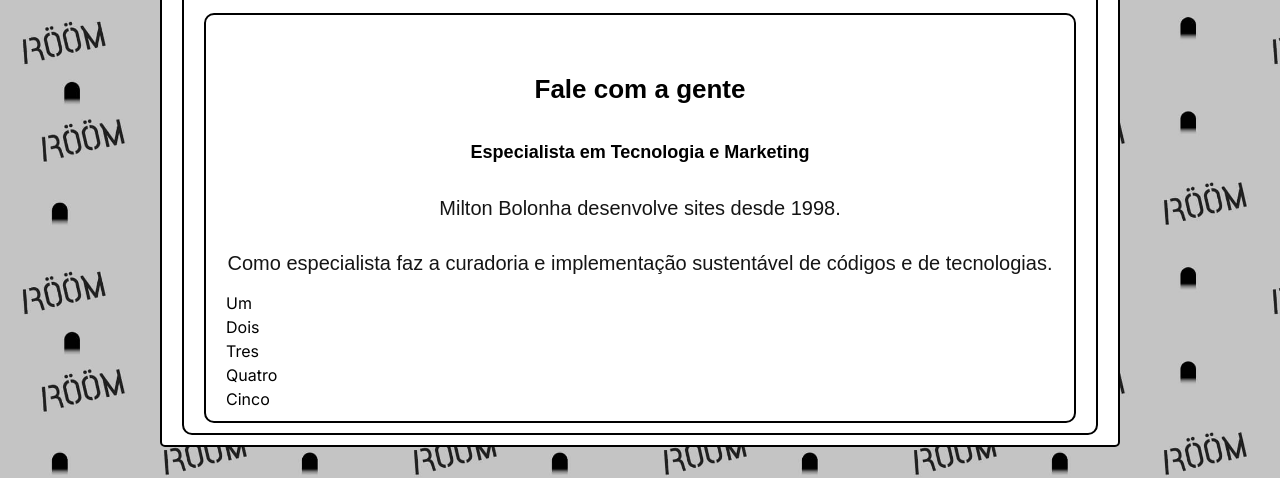
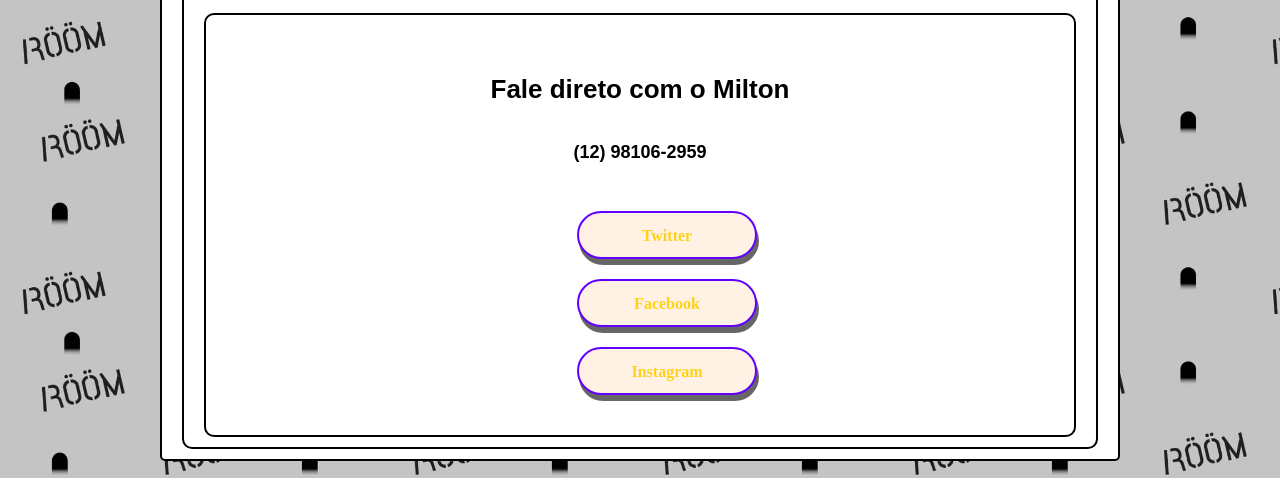
Before and after one commit to miltonbolonha/next-boilerplate, a Next.js app in the folder next-boilerplate/: page /contato in a window 1280 px wide. Shown: the part 170-648 px from the top of the page. Built offline with nearby package versions, Linux system fonts and the light colour scheme.

Commit message:
feature/update theme + contact

```diff
--- a/next-boilerplate/src/components/MainWrapper.js
+++ b/next-boilerplate/src/components/MainWrapper.js
@@ -1,4 +1,4 @@
-import MainMenuData from "../configs/main-menu.json";
+import mainConfigs from "../configs/main-menu.json";
 
 import HeaderContainer from "../containers/HeaderContainer";
 import RowContainer from "../containers/RowContainer";
@@ -33,7 +33,7 @@ const MainWrapper = ({
         {hasHeader !== false ? (
           <HeaderContainer
             opt={{
-              mainMenuStatus: MainMenuData.menu.status,
+              mainMenuStatus: mainConfigs.menu.status,
               logoSvg: "logotipoSvg",
               bgOne: "transparent",
               bgTwo: "transparent",
@@ -41,7 +41,7 @@ const MainWrapper = ({
               hasMenu: hasMenu,
               isDarkLogo: isDarkLogo,
             }}
-            mainMenu={MainMenuData.menu.items}
+            mainMenu={mainConfigs.menu.items}
           />
         ) : null}
 
--- a/next-boilerplate/src/components/SEO.js
+++ b/next-boilerplate/src/components/SEO.js
@@ -48,25 +48,21 @@ const Seo = ({ children, data = null }) => {
       {data.fbAppID ? (
         <meta property='fb:app_id' content={data.social.fbAppID} />
       ) : null}
-      {data.social.twitter ? (
+      {data.twitter ? (
         <meta name='twitter:card' content='summary_large_image' />
       ) : (
         ""
       )}
-      {data.social.twitter ? (
-        <meta name='twitter:creator' content={data.social.twitter} />
+      {data.twitter ? (
+        <meta name='twitter:creator' content={data.twitter} />
       ) : null}
-      {data.social.twitter ? (
-        <meta name='twitter:title' content={data.title} />
-      ) : (
-        ""
-      )}
-      {data.social.twitter ? (
+      {data.twitter ? <meta name='twitter:title' content={data.title} /> : ""}
+      {data.twitter ? (
         <meta name='twitter:description' content={data.description} />
       ) : (
         ""
       )}
-      {data.social.twitter ? (
+      {data.twitter ? (
         <meta
           name='twitter:image:src'
           content={data.brandCardImage || data.featuredImage}
@@ -74,8 +70,8 @@ const Seo = ({ children, data = null }) => {
       ) : (
         ""
       )}
-      {data.social.twitter ? (
-        <meta name='twitter:site' content={`@` + data.social.twitter} />
+      {data.twitter ? (
+        <meta name='twitter:site' content={`@` + data.twitter} />
       ) : (
         ""
       )}
--- a/next-boilerplate/src/configs/main-infos.json
+++ b/next-boilerplate/src/configs/main-infos.json
@@ -1,6 +1,28 @@
 {
   "globals": {
     "isDarkLogo": false
+  },
+  "website": {},
+  "business": {
+    "brandName": "Bolonha Conversas",
+    "brandEmail": "miltonbolonha@gmail.com",
+    "brandLogo": "favicon-32x32.png",
+    "brandPhone": "+5512981062959",
+    "brandDescription": "Aqui nóis conversa e nóis é Bolonha.",
+    "brandCardImage": "favicon-32x32.png",
+    "sameAs": {
+      "twitter": "https://twitter.com/miltonbolonha",
+      "facebook": "https://facebook.com/miltonbolonhaoficial",
+      "instagram": "https://instagram.com/miltonbolonha_"
+    },
+    "twitterCard": {
+      "card": "card",
+      "creator": "creator",
+      "title": "title",
+      "description": "description",
+      "image": "image",
+      "site": "site"
+    }
   },
   "index": {
     "hasHeader": true,
--- a/next-boilerplate/src/containers/SeoContainer.js
+++ b/next-boilerplate/src/containers/SeoContainer.js
@@ -17,7 +17,11 @@ const SeoContainer = ({ data, killSeo = true }) => {
   const authorType =
     data.author === "Equipe As Casamenteiras" ? "Organization" : "Person";
   let socialValues = [];
-  Object.values(data.sameAs).forEach(social => socialValues.push(social));
+  for (const key in data.sameAs) {
+    if (Object.hasOwnProperty.call(data.sameAs, key)) {
+      socialValues.push(data.sameAs[key]);
+    }
+  }
   const orgSchema = [
     {
       "@type": ["Organization"],
@@ -134,7 +138,7 @@ const SeoContainer = ({ data, killSeo = true }) => {
         themeColor: data.themeColor,
         slug: data.slug,
         fbAppID: data.fbAppID,
-        social: data.social,
+        twitter: data.twitter,
         articleSchema: articleSchema,
         webSiteSchema: webSiteSchema,
         orgSchema: orgSchema,
--- a/next-boilerplate/src/pages/_app.js
+++ b/next-boilerplate/src/pages/_app.js
@@ -1,36 +1,17 @@
 import React from "react";
 
-import Head from "next/head";
 import "@fontsource/varela";
 import "@fontsource-variable/dosis";
 import "@fontsource-variable/josefin-sans";
 import "../styles/styles.scss";
+
 import NextNProgress from "nextjs-progressbar";
-
 import { ThemeProvider } from "next-themes";
-
-import { DefaultSeo } from "next-seo";
-import SEO from "../../next-seo.config";
-
 import Layout from "../components/Layout";
-
-import { Inter } from "next/font/google";
-
-const inter = Inter({ subsets: ["latin"] });
 
 function App({ Component, pageProps }) {
   return (
     <ThemeProvider>
-      <Head>
-        <meta name='theme-color' content='#06092B' />
-        <meta
-          name='description'
-          content='Um blog de um desenvolvedor FullStack (LINUX, PHP & NODEJS), fã de rock, política, gatos e inteligência artificial.'
-        />
-      </Head>
-      <DefaultSeo {...SEO} />
-
-      <div className={inter.className}>
       <Layout>
         <NextNProgress
           color='#F231A5'
@@ -41,7 +22,6 @@ function App({ Component, pageProps }) {
         />
         <Component {...pageProps} />
       </Layout>
-      </div>
     </ThemeProvider>
   );
 }
--- a/next-boilerplate/src/pages/contato.js
+++ b/next-boilerplate/src/pages/contato.js
@@ -2,30 +2,66 @@ import React from "react";
 
 import Row from "../containers/RowContainer";
 import MainWrapperContainer from "../containers/MainWrapperContainer";
+import SeoContainer from "../containers/SeoContainer";
+import { slugPrefix } from "../lib/utils";
+import mainConfigs from "../configs/main-infos.json";
 
-const Contato = () => (
+const Contato = () => {
+  console.log("slugPrefix");
+  console.log(slugPrefix);
+  console.log("mainConfigs.business.sameAs");
+  console.log(mainConfigs.business.sameAs);
+  return (
     <MainWrapperContainer rowWidth={960}>
+      <SeoContainer
+        killSeo={true}
+        data={{
+          slug: "/contato",
+          title: "Contato - Bolonha Conversas",
+          author: "Milton Bolonha",
+          siteUrl: "https://miltonbolonha.com.br",
+          brandName: mainConfigs.business.brandName,
+          brandEmail: mainConfigs.business.brandEmail,
+          brandLogo: mainConfigs.business.brandLogo,
+          brandPhone: mainConfigs.business.brandPhone,
+          brandDescription: mainConfigs.business.brandDescription,
+          brandCardImage: mainConfigs.business.brandCardImage,
+          featuredImage: `https://miltonbolonha.com.br${slugPrefix}/favicon-32x32.png`,
+          dateCreated: "dateCreated",
+          dateNow: "dateNow",
+          articleBody: "articleBody",
+          datePublished: "04/02/2022",
+          i18n: "pt-BR",
+          keywords: ["keywords"],
+          questions: ["questions:answer"],
+          topology: "pages",
+          articleUrl: "https://miltonbolonha.com.br/contato",
+          description:
+            "Nessa página. Aqui nóis também conversa e nóis é Bolonha.",
+          themeColor: "#d3d3d3",
+          fbAppID: null,
+          sameAs: mainConfigs.business.sameAs,
+          twitter: mainConfigs.business.twitterCard,
+        }}
+      />
+
       <h2>Início: Contato</h2>
       <div className='wrapper-box'>
         <Row opt={{ isBoxed: true }}>
           <div className='hero-txt'>
-          <h1>Fale com a gente</h1>
-          <h2>Especialista em Tecnologia e Marketing</h2>
-          <p>Milton Bolonha desenvolve sites desde 1998.</p>
-          <p>
-            Como especialista faz a curadoria e implementação sustentável de
-            códigos e de tecnologias.
-          </p>
+            <h1>Fale direto com o Milton</h1>
+            <h2>(12) 98106-2959</h2>
           </div>
-        <ul>
-          <li>um</li>
-          <li>dois</li>
-          <li>tres</li>
-          <li>quatro</li>
-          <li>cinco</li>
+          <ul className='contact-link-tree-wrapper'>
+            {Object.entries(mainConfigs.business.sameAs).map((e, i) => (
+              <li key={i}>
+                <a href={e[1]}>{e[0]}</a>
+              </li>
+            ))}
           </ul>
         </Row>
       </div>
     </MainWrapperContainer>
   );
+};
 export default Contato;
--- a/next-boilerplate/src/pages/index.js
+++ b/next-boilerplate/src/pages/index.js
@@ -12,7 +12,7 @@ const Home = ({ posts }) => (
       killSeo={false}
       data={{
         slug: "/home",
-        author: "author",
+        author: "Milton Bolonha",
         siteUrl: "https://miltonbolonha.com.br",
         brandName: "Bolonha Conversas",
         brandEmail: "miltonbolonha@gmail.com",
--- a/next-boilerplate/src/styles/global/base.scss
+++ b/next-boilerplate/src/styles/global/base.scss
@@ -151,6 +151,7 @@ body.dark {
 }
 a {
 	color: $link__color;
+	font-weight: 900;
 }
 p {
 	letter-spacing: normal;
--- a/next-boilerplate/src/styles/global/vars.scss
+++ b/next-boilerplate/src/styles/global/vars.scss
@@ -6,7 +6,7 @@ $hot__color: #1f1f1f;
 $hotDark__color: #6200ff;
 $cta__contrast_color: #ffd219;
 $error_color: #ffd219;
-$link__color: #fff;
+$link__color: #ffaa00;
 
 $heading__top-padding: 30px;
 $heading__bottom-padding: 0px;
--- a/next-boilerplate/src/templates/blog-post.js
+++ b/next-boilerplate/src/templates/blog-post.js
@@ -5,7 +5,7 @@ import { NextSeo } from "next-seo";
 import { timeToRead } from "../lib/utils";
 import SinglePostBlock from "../components/SinglePostBlock";
 import HeaderContainer from "../containers/HeaderContainer";
-import MainMenuData from "../configs/main-menu.json";
+import mainConfigs from "../configs/main-menu.json";
 
 const BlogPost = ({ post }) => {
   const { theme } = useTheme();
@@ -62,7 +62,7 @@ const BlogPost = ({ post }) => {
           {opt.hasHeader !== false ? (
             <HeaderContainer
               opt={{
-                mainMenuStatus: MainMenuData.menu.status,
+                mainMenuStatus: mainConfigs.menu.status,
                 logoSvg: "logotipoSvg",
                 bgOne: "transparent",
                 bgTwo: "transparent",
@@ -72,7 +72,7 @@ const BlogPost = ({ post }) => {
                 hasMenu: opt.hasMenu,
                 isDarkLogo: opt.isDarkLogo,
               }}
-              mainMenu={MainMenuData.menu.items}
+              mainMenu={mainConfigs.menu.items}
             />
           ) : null}
 
```
Lines whose indentation alone changed are shown as unchanged.
